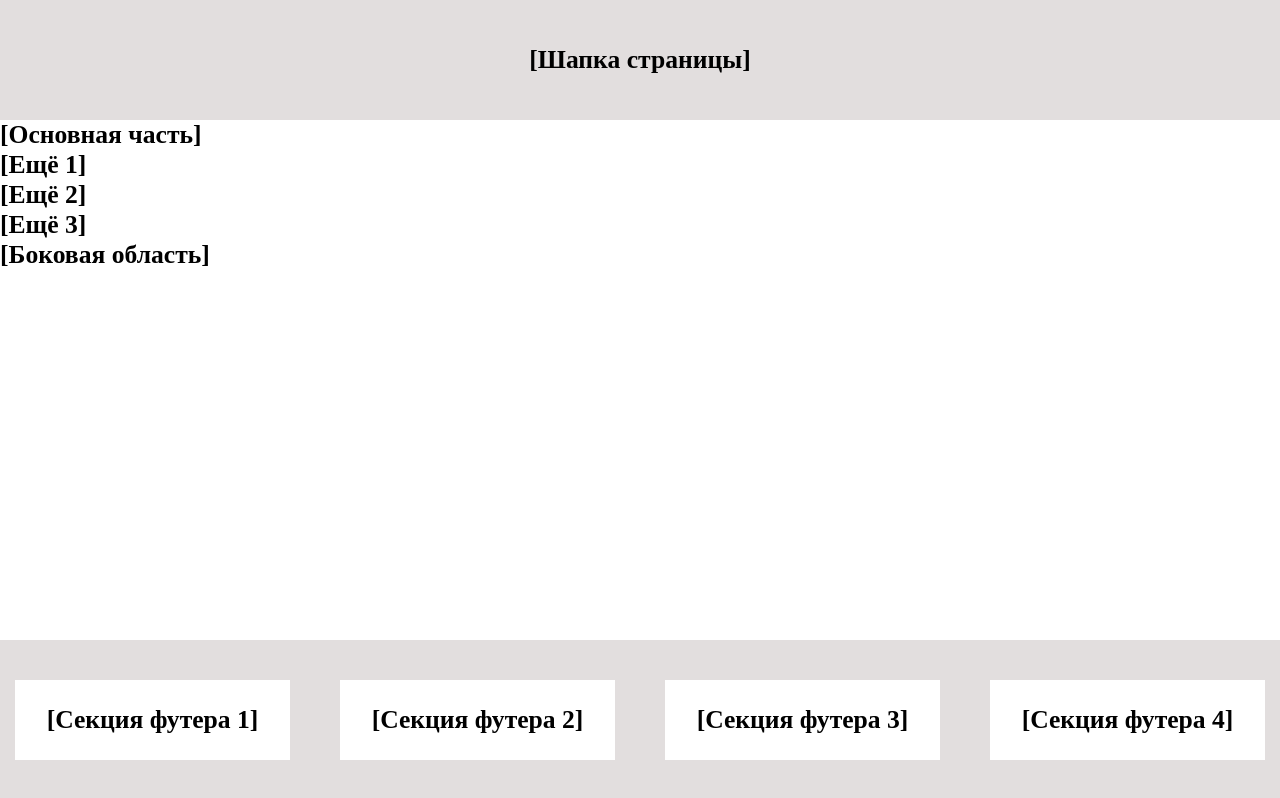
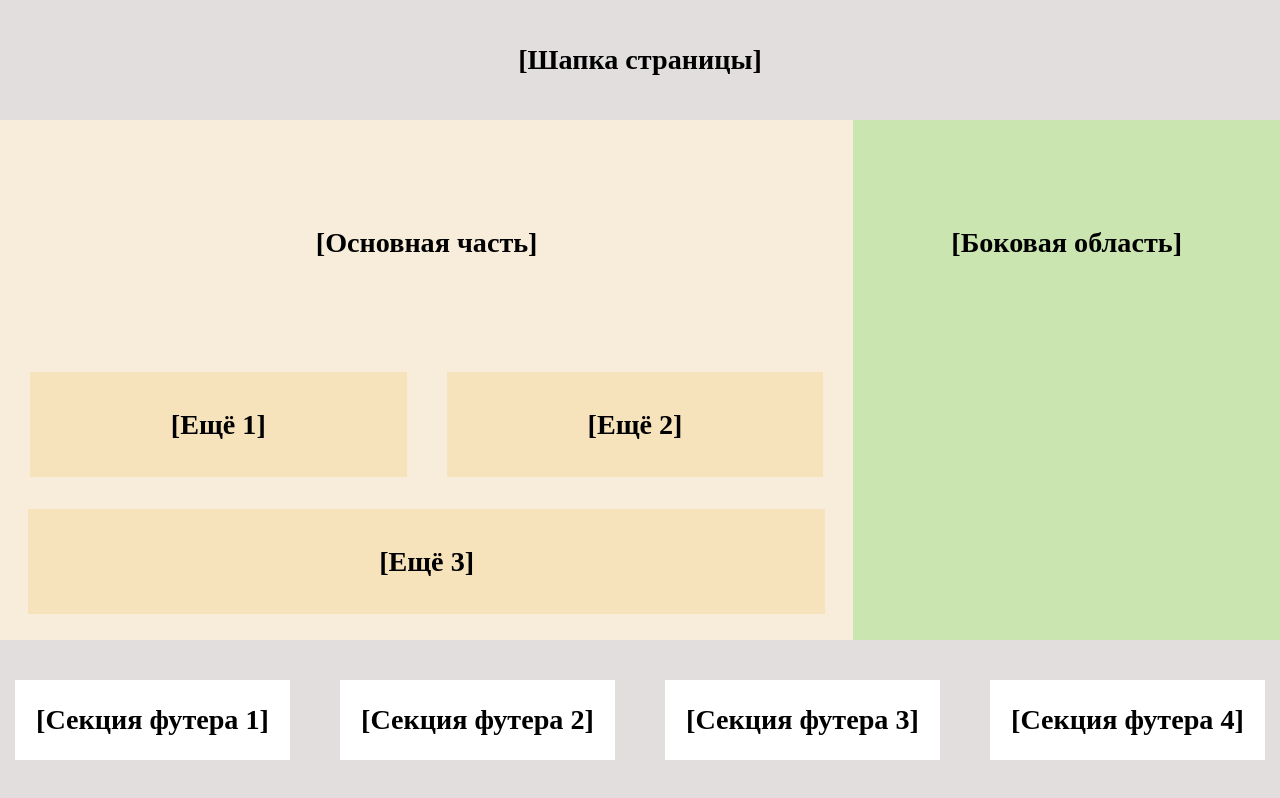
Before and after one commit to anastasiia-avdeeva/projects-IT-girls, a plain HTML site: page week6/ex1/index.html in a window 1280 px wide. Drawn offline with Linux system fonts and the light colour scheme.

Commit message:
finished project, changed name of css file

```diff
--- a/week6/ex1/index.html
+++ b/week6/ex1/index.html
@@ -3,19 +3,19 @@
   <head>
     <meta charset="UTF-8" />
     <meta name="viewport" content="width=device-width, initial-scale=1.0" />
-    <link rel="stylesheet" href="styles.css" />
+    <link rel="stylesheet" href="style.css" />
     <title>Document</title>
   </head>
   <body class="grid-container">
     <header class="header">
-      <span class="header-title">[Шапка страницы]</span>
+      <div class="header-title">[Шапка страницы]</div>
     </header>
     <main class="main">
       <div class="main-part">
-        [Основная часть]
-        <div class="else">[Ещё 1]</div>
-        <div class="else">[Ещё 2]</div>
-        <div class="else">[Ещё 3]</div>
+        <div class="main-title">[Основная часть]</div>
+        <div class="else else1">[Ещё 1]</div>
+        <div class="else else2">[Ещё 2]</div>
+        <div class="else else3">[Ещё 3]</div>
       </div>
       <aside class="sidebar">[Боковая область]</aside>
     </main>
--- /dev/null
+++ b/week6/ex1/style.css
@@ -0,0 +1,115 @@
+* {
+    margin: 0;
+    padding: 0;
+    box-sizing: border-box;
+    font-weight: bold;
+    font-size: 2.2vw;
+}
+
+.footer, .header {
+    background-color: rgb(226, 222, 222);
+}
+
+.grid-container {
+    height: 100vh;
+    display: grid;
+    grid-template-columns: 2fr 1fr;
+    grid-template-rows: 15% 65% 1fr;
+    grid-template-areas: "header header"
+        "main main"
+        "footer footer"
+}
+
+.header {
+    grid-area: header;
+    display: grid;
+    grid-template-columns: 1fr;
+    align-content: center;
+    justify-items: center;
+}
+
+
+.main {
+    grid-area: main;
+    display: grid;
+    grid-template-columns: 2fr 1fr;
+    /* grid-template-rows: 43% 57%; */
+    /* justify-items: center; */
+    background-color: rgb(248, 236, 219);
+}
+
+.sidebar {
+    padding: 20px;
+    display: grid;
+    grid-template-rows: 43% 1fr 1fr;
+    align-items: center;
+    justify-items: center;
+    gap: 20px;
+    background-color: rgb(203, 229, 176);
+}
+
+.main-part {
+    padding: 20px;
+    display: grid;
+    grid-template-columns: 1fr 1fr;
+    grid-template-rows: 43% repeat(2, 1fr);
+    grid-template-areas: "main-title main-title"
+    "else1 else2"
+    "else3 else3";
+    align-items: center;
+    justify-items: center;
+    gap: 20px;
+}
+
+.main-title {
+    grid-area: main-title;
+}
+
+.else1 {
+    grid-area: else1;
+}
+
+.else2 {
+    grid-area: else2;
+}
+
+.else1, .else2 {
+    width: 95%;
+    height: 90%;
+    text-align: center;
+}
+
+.else3 {
+    grid-area: else3;
+    width: 98%;
+    height: 90%;
+    text-align: center;
+}
+
+.else {
+    background-color: rgb(247, 227, 187);
+    display: grid;
+    align-items: center;
+    justify-items: center;
+}
+
+.footer {
+    grid-area: footer;
+    display: grid;
+    grid-template-columns: repeat(4, 1fr);
+    grid-template-rows: 50%;
+    gap: 20px;
+    align-content: center;
+    align-items: center;
+    justify-items: center;
+}
+
+.footer-content {
+    height: 100%;
+    width: 90%;
+    display: flex;
+    align-items: center;
+    justify-content: center;
+    text-align: center;
+    background-color: white;
+}
--- a/week6/ex1/styles.css
+++ /dev/null
@@ -1,62 +0,0 @@
-* {
-    margin: 0;
-    padding: 0;
-    box-sizing: border-box;
-    font-weight: bold;
-    font-size: 2vw;
-}
-
-.footer, .header {
-    background-color: rgb(226, 222, 222);
-}
-
-.grid-container {
-    height: 100vh;
-    display: grid;
-    grid-template-columns: 2fr 1fr;
-    grid-template-rows: 15% 65% 1fr;
-    grid-template-areas: "header header"
-        "main main"
-        "footer footer"
-}
-
-.header {
-    grid-area: header;
-    display: grid;
-    grid-template-columns: 1fr;
-    align-content: center;
-    justify-items: center;
-}
-
-.header-title {}
-
-.main {
-    grid-area: main;
-}
-
-.main-part {}
-
-.else {}
-
-.sidebar {}
-
-.footer {
-    grid-area: footer;
-    display: grid;
-    grid-template-columns: repeat(4, 1fr);
-    grid-template-rows: 50%;
-    gap: 20px;
-    align-content: center;
-    align-items: center;
-    justify-items: center;
-}
-
-.footer-content {
-    height: 100%;
-    width: 90%;
-    display: flex;
-    align-items: center;
-    justify-content: center;
-    text-align: center;
-    background-color: white;
-}
```
